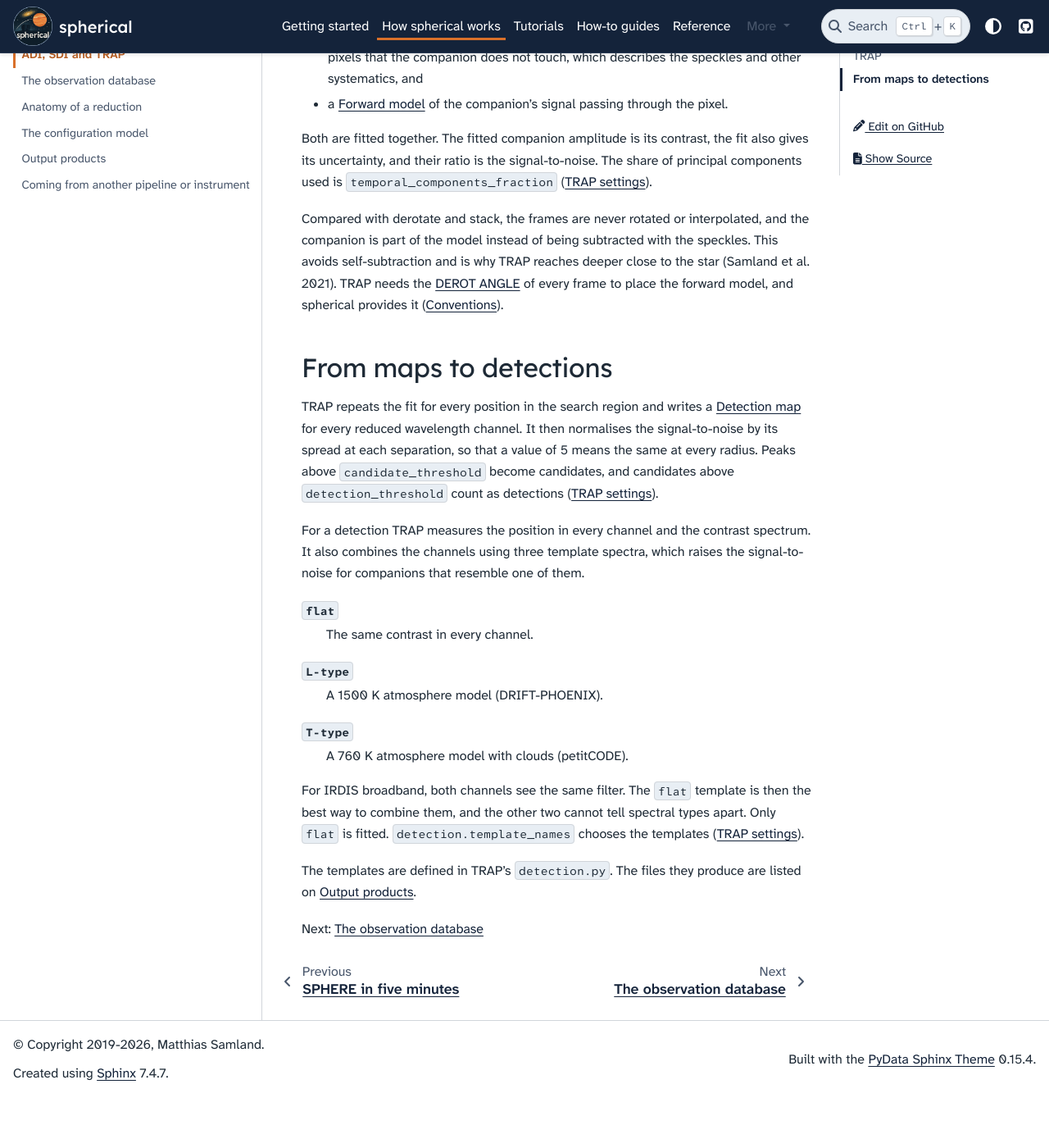
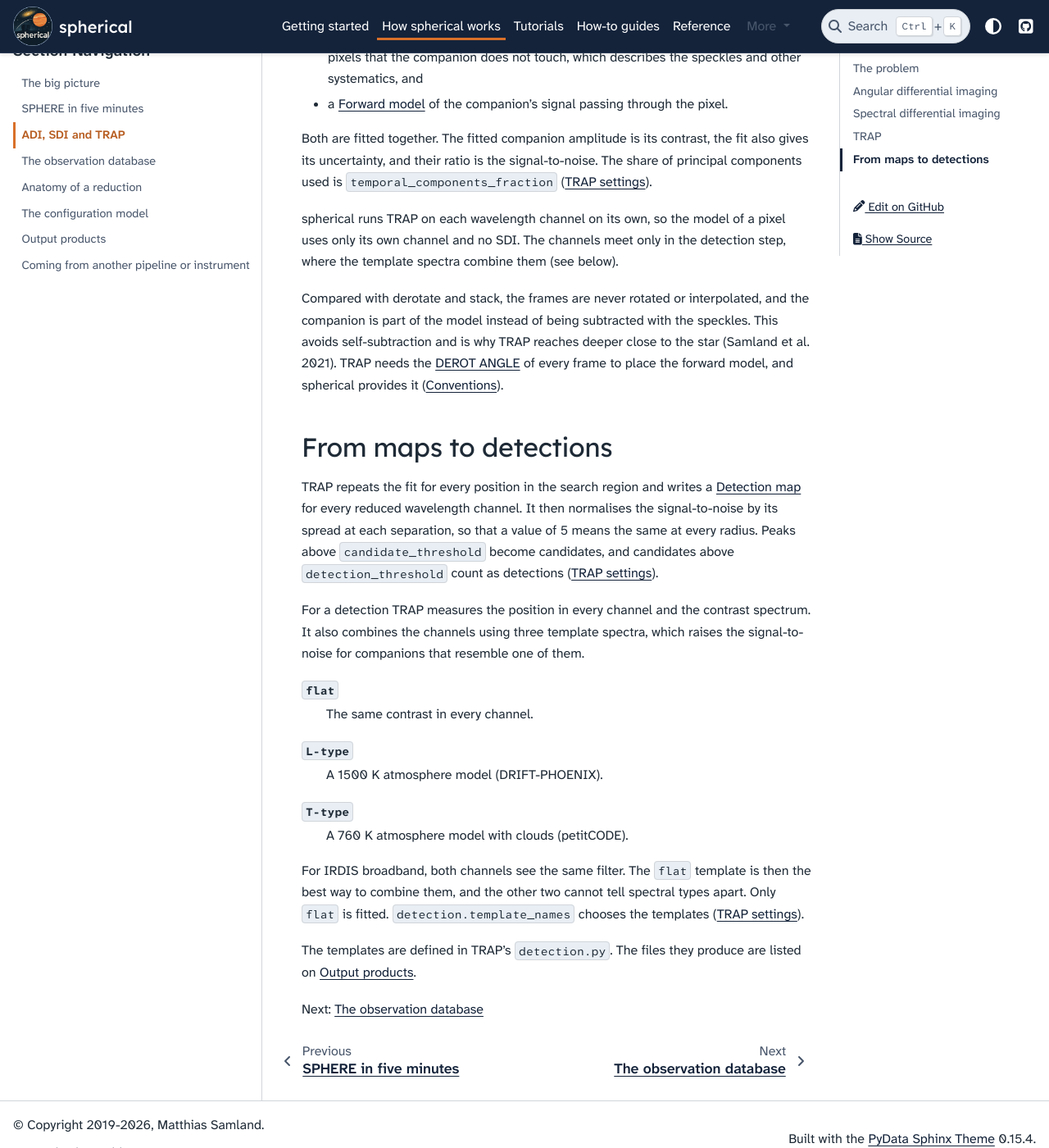
Before and after one commit to m-samland/spherical, a Sphinx documentation site: the page built from docs/concepts/adi-sdi-trap.md, in a window 1280 px wide and 1400 px high, scrolled down 1377 px. Shown: the whole window at 82% size. Built offline with Sphinx 7.4.7 and the PyData theme 0.15.4, drawn with Linux system fonts in a browser that asks for light colours; pages that are not in the unit, such as notebooks, are missing from menus; before the commit the page ends 2715 px from its top, so only the background shows below that.

Commit message:
Fix small docs issues: GRAVITY wording, SDI note, CSS, contrast guard, optional sub-configs (#196)
The GRAVITY position of 51 Eri b is unpublished, so the pages call it an internal
reference. The TRAP page says that each wavelength channel is modelled on its own.
A new guard checks callout icons and titles against their tinted title bars, which
needed a slightly darker gold in light mode.

```diff
--- a/docs/_ext/config_docs.py
+++ b/docs/_ext/config_docs.py
@@ -10,6 +10,7 @@
 import ast
 import dataclasses
 import inspect
+import types
 import typing
 
 
@@ -37,8 +38,12 @@
 
 
 def _sub_config_type(cls: type, field: dataclasses.Field) -> type | None:
+    """The dataclass a field holds, also when the hint is ``SubConfig | None``."""
     hint = typing.get_type_hints(cls).get(field.name)
-    return hint if dataclasses.is_dataclass(hint) else None
+    if typing.get_origin(hint) in (typing.Union, types.UnionType):
+        members = [arg for arg in typing.get_args(hint) if arg is not type(None)]
+        hint = members[0] if len(members) == 1 else None
+    return hint if isinstance(hint, type) and dataclasses.is_dataclass(hint) else None
 
 
 def config_classes(root: type) -> list[type]:
--- a/docs/_static/custom.css
+++ b/docs/_static/custom.css
@@ -40,7 +40,7 @@
   --spherical-paper: #FFFFFF;
   --spherical-jupiter: #D9702A;
   --spherical-jupiter-text: #B75D21;
-  --spherical-gold: #B88D2A;
+  --spherical-gold: #AC8327;
   --spherical-green: #2E7D4F;
   --spherical-amber: #A65F00;
   --spherical-haze: #E8EEF4;
@@ -257,7 +257,7 @@
     display: grid; grid-template-columns: 9rem minmax(0, 1fr); column-gap: 1.5rem;
     border-top: 3px solid var(--spherical-haze); padding-top: 0.35rem;
   }
-  .pipeline-map__name { grid-row: span 2; border-top: 0; padding-top: 0; margin-top: -0.35rem; padding-top: 0.35rem; }
+  .pipeline-map__name { grid-row: span 2; border-top: 0; margin-top: -0.35rem; padding-top: 0.35rem; }
   .pipeline-map__stage:has(.pipeline-map__name:is(:hover, :focus-visible)) { border-top-color: var(--spherical-jupiter); }
   .bd-article .pipeline-map p:first-of-type { margin-top: 0; }
 }
--- a/docs/concepts/adi-sdi-trap.md
+++ b/docs/concepts/adi-sdi-trap.md
@@ -56,6 +56,10 @@
 gives its uncertainty, and their ratio is the signal-to-noise. The share of principal
 components used is `temporal_components_fraction` ([TRAP settings](../reference/trap-settings.md)).
 
+spherical runs TRAP on each wavelength channel on its own, so the model of a pixel uses
+only its own channel and no SDI. The channels meet only in the detection step, where the
+template spectra combine them (see below).
+
 Compared with derotate and stack, the frames are never rotated or interpolated, and
 the companion is part of the model instead of being subtracted with the speckles. This
 avoids self-subtraction and is why TRAP reaches deeper close to the star (Samland
```
Also changed, not shown: CHANGELOG.md (+1 -1 lines), docs/contributing/index.md (+1 -1 lines), docs/reference/conventions.md (+1 -1 lines), 2 other files.
